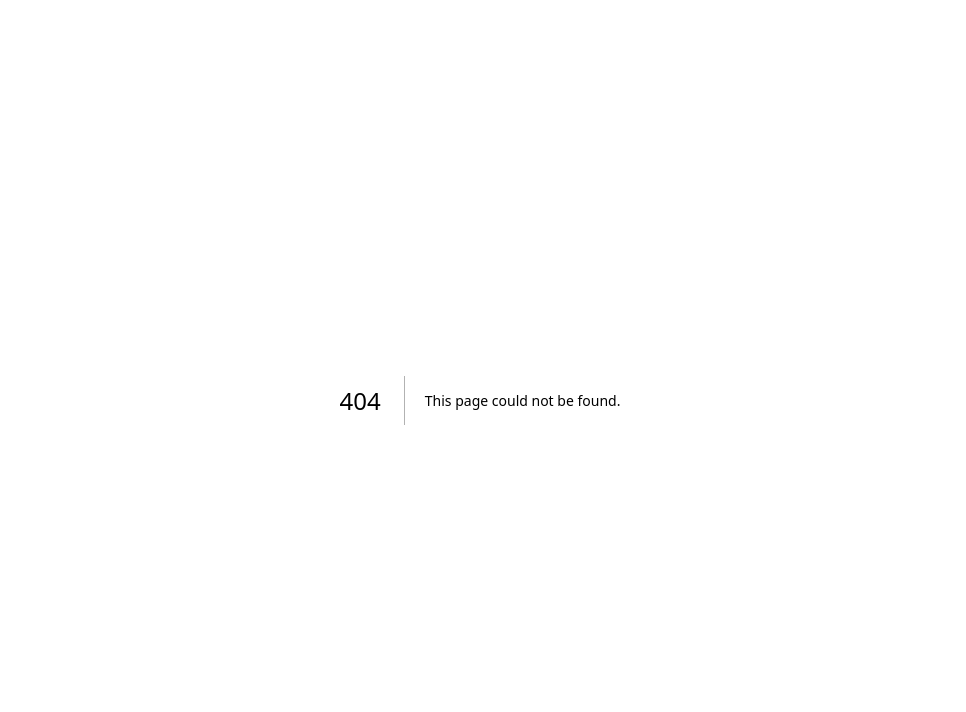
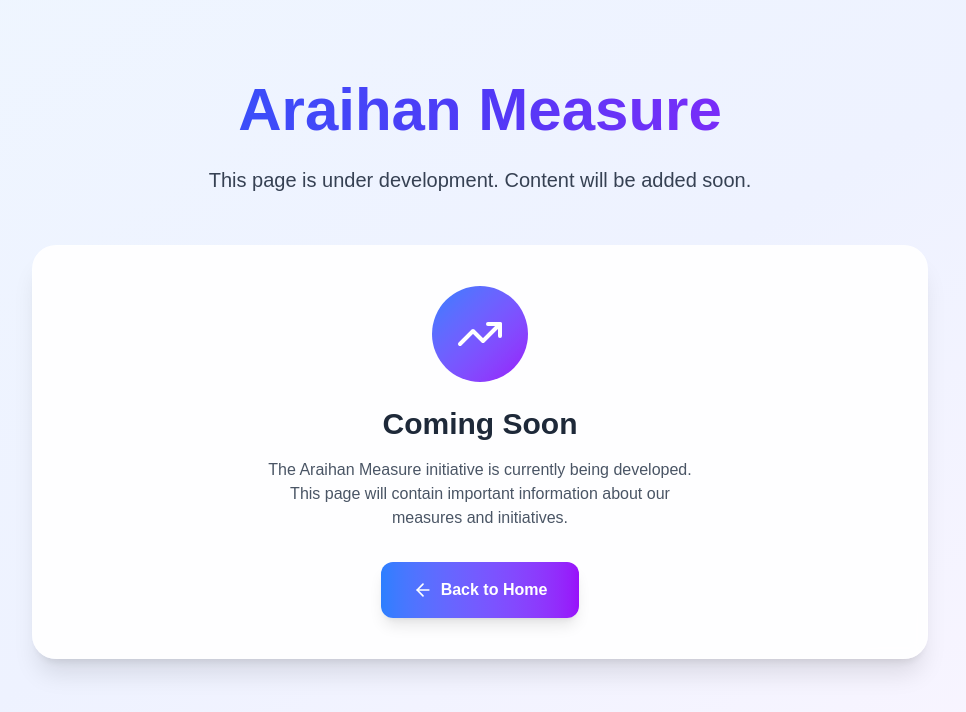
Before and after one commit to konhito/custom_threejs_model, a Next.js app: page /araihan-measure in a window 1280 px wide. Before the commit this address had no page. Shown: the top 712 px of the page, without its empty margins (160-1126 px from the left). Built offline with nearby package versions, Linux system fonts and the light colour scheme.

Commit message:
added aqua ni

```diff
--- /dev/null
+++ b/app/araihan-measure/page.js
@@ -0,0 +1,47 @@
+import Navigation from "../../components/Navigation";
+import Link from "next/link";
+import { ArrowLeft, TrendingUp } from "lucide-react";
+
+export default function AraihanMeasurePage() {
+  return (
+    <div className="min-h-screen bg-gradient-to-br from-blue-50 via-indigo-50 to-purple-50">
+      <Navigation />
+
+      <div className="pt-16 sm:pt-20 px-4 sm:px-6 lg:px-8">
+        <div className="max-w-4xl mx-auto">
+          {/* Header */}
+          <div className="mb-8 sm:mb-12 text-center">
+            <h1 className="text-3xl sm:text-4xl lg:text-6xl font-bold bg-gradient-to-r from-blue-600 via-indigo-600 to-purple-600 bg-clip-text text-transparent mb-4 sm:mb-6">
+              Araihan Measure
+            </h1>
+            <p className="text-base sm:text-lg lg:text-xl text-gray-700 max-w-2xl sm:max-w-3xl mx-auto leading-relaxed">
+              This page is under development. Content will be added soon.
+            </p>
+          </div>
+
+          {/* Placeholder Content */}
+          <div className="bg-white/90 backdrop-blur-sm rounded-2xl sm:rounded-3xl p-6 sm:p-8 lg:p-10 shadow-xl border border-white/20 text-center">
+            <div className="w-24 h-24 bg-gradient-to-br from-blue-500 to-purple-600 rounded-full flex items-center justify-center mx-auto mb-6">
+              <TrendingUp className="w-12 h-12 text-white" />
+            </div>
+            <h2 className="text-2xl sm:text-3xl font-bold text-gray-800 mb-4">
+              Coming Soon
+            </h2>
+            <p className="text-gray-600 mb-8 max-w-md mx-auto">
+              The Araihan Measure initiative is currently being developed. This page will contain important information about our measures and initiatives.
+            </p>
+
+            {/* Back to Home Button */}
+            <Link
+              href="/"
+              className="inline-flex items-center space-x-2 bg-gradient-to-r from-blue-500 to-purple-600 hover:from-blue-600 hover:to-purple-700 text-white px-6 sm:px-8 py-3 sm:py-4 rounded-xl font-semibold transition-all duration-200 hover:scale-105 shadow-lg"
+            >
+              <ArrowLeft className="w-4 sm:w-5 h-4 sm:h-5" />
+              <span>Back to Home</span>
+            </Link>
+          </div>
+        </div>
+      </div>
+    </div>
+  );
+}
--- a/app/pollinators/page.js
+++ b/app/pollinators/page.js
@@ -111,6 +111,7 @@ export default function PollinatorsPage() {
             </div>
           </section>
 
+his
           {/* NAHIARA Manifesto Section */}
           <section className="mb-12 sm:mb-16 lg:mb-20">
             <div className="bg-gradient-to-br from-red-50 to-orange-100 rounded-2xl sm:rounded-3xl p-6 sm:p-8 lg:p-10 border border-red-200">
--- a/components/Globe.js
+++ b/components/Globe.js
@@ -1,6 +1,7 @@
 "use client";
 import { useEffect, useRef, useState } from "react";
-import { X, MapPin, Flower, Info, Rotate3D } from "lucide-react";
+import { X, MapPin, Flower, Info, Rotate3D, Target } from "lucide-react";
+import Link from "next/link";
 
 // Flower Detail Modal Component
 function FlowerDetailModal({ country, isVisible, onClose }) {
--- a/components/Navigation.js
+++ b/components/Navigation.js
@@ -2,7 +2,7 @@
 import { useState } from "react";
 import Link from "next/link";
 import { usePathname } from "next/navigation";
-import { Menu, X, Globe, Heart, Zap, Shield, BookOpen, TrendingUp, Info } from "lucide-react";
+import { Menu, X, Globe, Heart, Zap, Shield, BookOpen, TrendingUp, Info, Target } from "lucide-react";
 
 const navigationItems = [
   {
@@ -55,6 +55,12 @@ const navigationItems = [
     href: "/living-archive",
     icon: BookOpen,
     description: "Core content of the NAHIARA universe"
+  },
+  {
+    name: "Araihan Measure",
+    href: "/araihan-measure",
+    icon: Target,
+    description: "Araihan Measure initiative"
   }
 ];
 
```
